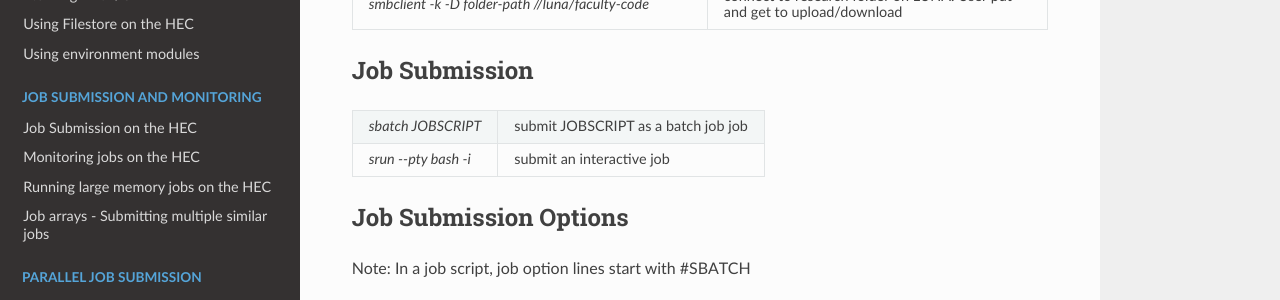
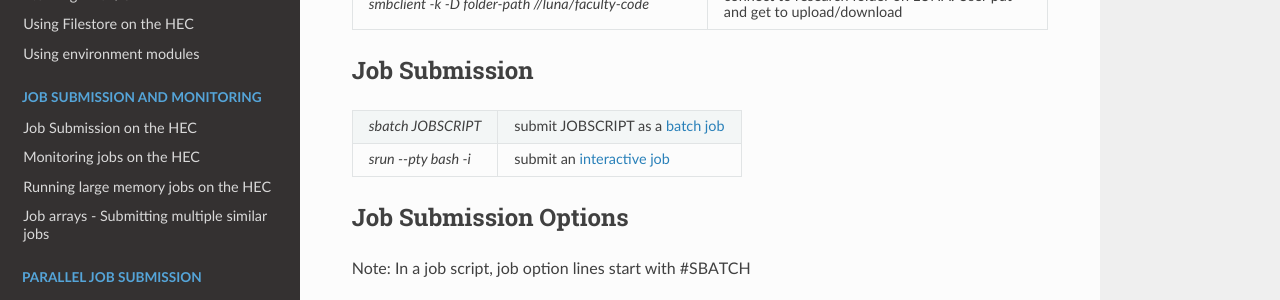
Before and after one commit to MikePacey/Lancaster-HEC, a Sphinx documentation site: the page built from docs/cheatsheet.rst, in a window 1280 px wide and 1054 px high. Shown: the part 367-667 px from the top of the window. Built offline with Sphinx 7.4.7 and the Read the Docs theme 3.1.0, drawn with Linux system fonts in a browser that asks for light colours; formulas are drawn with MathJax 3.

```diff
--- a/docs/cheatsheet.rst
+++ b/docs/cheatsheet.rst
@@ -21,9 +21,9 @@ Job Submission
 .. list-table::
 
   * - *sbatch JOBSCRIPT*
-    - submit JOBSCRIPT as a batch job job
+    - submit JOBSCRIPT as a :ref:`batch job<batch jobs>`
   * - *srun -\-pty bash -i*
-    - submit an interactive job
+    - submit an :ref:`interactive job<interactive jobs>`
 
 Job Submission Options
 ----------------------
--- a/docs/submit.rst
+++ b/docs/submit.rst
@@ -27,6 +27,8 @@ of job data and compilation.
 
 Batch jobs
 ----------
+
+.. _batch jobs:
 
 A batch job is one which can be run without user intervention
 - i.e. it does not require any input from the keyboard and does
@@ -170,6 +172,8 @@ E.g. a job named *myjob* with a job ID of 1234 will create two job output files
 Interactive jobs
 ----------------
 
+.. _interactive jobs:
+
 While batch jobs are the most efficient type of job to submit,
 some applications may require regular user input making them
 unsuitable for batch job submission. In such cases, jobs can
```
